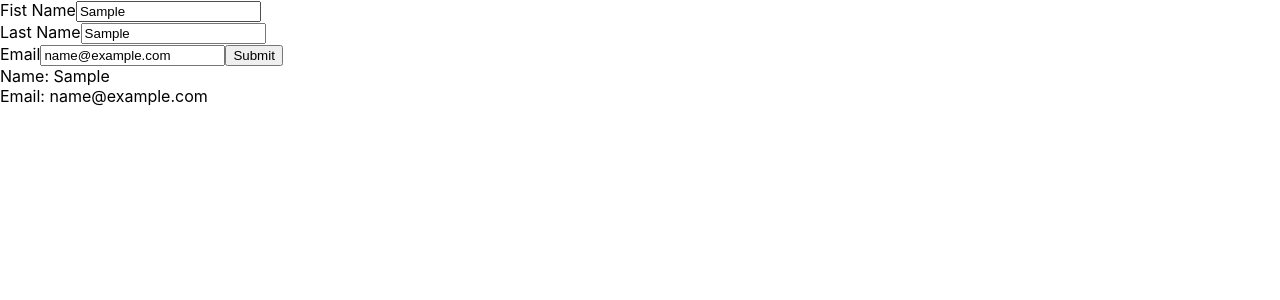
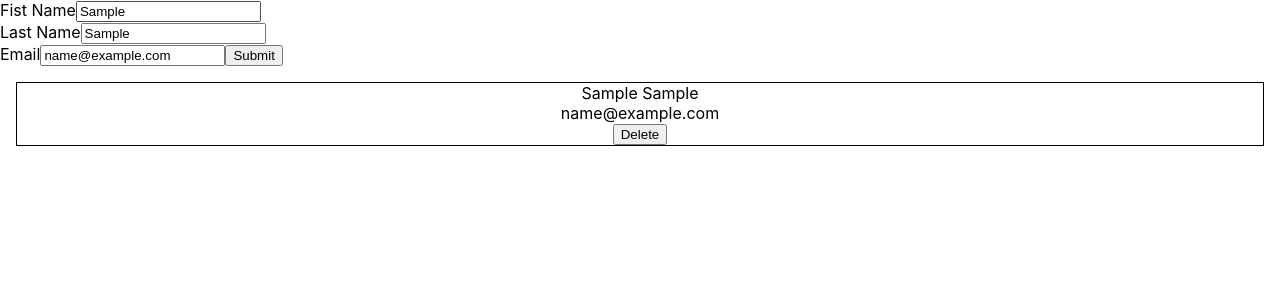
Before and after one commit to York-Solutions-B2E-July-2022/react-address-book, a React (Create React App) app: page / in a window 1280 px wide. Both pictures are taken after typing "Sample", "Sample", "name@example.com" into the empty fields and a click on the button "Submit". Shown: the top 300 px of the page. Built offline with nearby package versions, Linux system fonts and the light colour scheme.

Commit message:
split up project into components

```diff
--- a/src/AddressForm.js
+++ b/src/AddressForm.js
@@ -15,7 +15,7 @@ export default function AddressForm(props) {
         // the default action of a form submit is to refresh the page
         // this will prevent the default action (this will stop the page from refreshing)
         event.preventDefault();
-
+        console.log(event)
         // when the form is submitted we want to run the function on the app component to add the address to the screen
         // the function we want to run is stored in the props object under the name "addAddress"
         // so when I call this function here I am actually running a function on my App component
--- /dev/null
+++ b/src/AddressList.js
@@ -0,0 +1,14 @@
+import Contact from "./Contact";
+
+export default function AddressList(props) {
+    const {
+        addressList,
+        deleteContact,
+    } = props;
+
+    return <div>
+        {addressList.map(
+            (obj, idx) => <Contact key={idx} contact={obj} deleteContact={deleteContact} idx={idx}></Contact>
+        )}
+    </div>
+}
--- a/src/App.js
+++ b/src/App.js
@@ -1,5 +1,6 @@
 import './App.css';
 import AddressForm from "./AddressForm";
+import AddressList from "./AddressList";
 import {useState} from "react";
 
 // app is the "root" component is it the component that is rendered first
@@ -16,13 +17,20 @@ function App() {
      */
     const [addressList, setAddressList] = useState([]);
 
-    function addAddressToList(fistName, lastName, email) {
+    function addAddressToList(firstName, lastName, email) {
         setAddressList(
             [
                 ...addressList,
-                {fistName: fistName, lastName: lastName, email: email}
+                {firstName: firstName, lastName: lastName, email: email}
             ]
         )
+    }
+
+    function deleteAddress(deleteIndex) {
+        console.log('delete address')
+        console.log(deleteIndex)
+        const newAddressList = addressList.filter((item, currentIndex) => currentIndex !== deleteIndex)
+        setAddressList(newAddressList);
     }
 
     return <div>
@@ -40,13 +48,18 @@ function App() {
             but React cannot render an object. So we are using the js map function to convert the array of objects into an array
             of JSX
         */}
-        {addressList.map(
-            (obj, idx) => <div key={idx}>
-                Name: {obj.firstName} {obj.lastName}
-                <br/>
-                Email: {obj.email}
-            </div>
-        )}
+        {/*{addressList.map(*/}
+        {/*    (obj, idx) => <div key={idx}>*/}
+        {/*        {idx}*/}
+        {/*        <br />*/}
+        {/*        Name: {obj.firstName} {obj.lastName}*/}
+        {/*        <br/>*/}
+        {/*        Email: {obj.email}*/}
+        {/*        <button onClick={() => deleteAddress(idx)}> Delete</button>*/}
+        {/*    </div>*/}
+        {/*)}*/}
+
+        <AddressList addressList={addressList} deleteContact={deleteAddress}></AddressList>
     </div>
 }
 
--- /dev/null
+++ b/src/Contact.js
@@ -0,0 +1,21 @@
+export default function Contact(props) {
+    const {
+        contact: {firstName, lastName, email},
+        deleteContact,
+        idx
+    } = props;
+
+    return <div style={{border: "1px solid", margin: "1rem", textAlign: "center"}}>
+        <div>{firstName} {lastName}</div>
+        <div>{email}</div>
+        <button onClick={() => deleteContact(idx)} >Delete</button>
+    </div>
+}
+// <div key={idx}>
+//     {idx}
+//     <br />
+//     Name: {obj.firstName} {obj.lastName}
+//     <br/>
+//     Email: {obj.email}
+//     <button onClick={() => deleteContact(idx)}> Delete</button>
+// </div>
```
